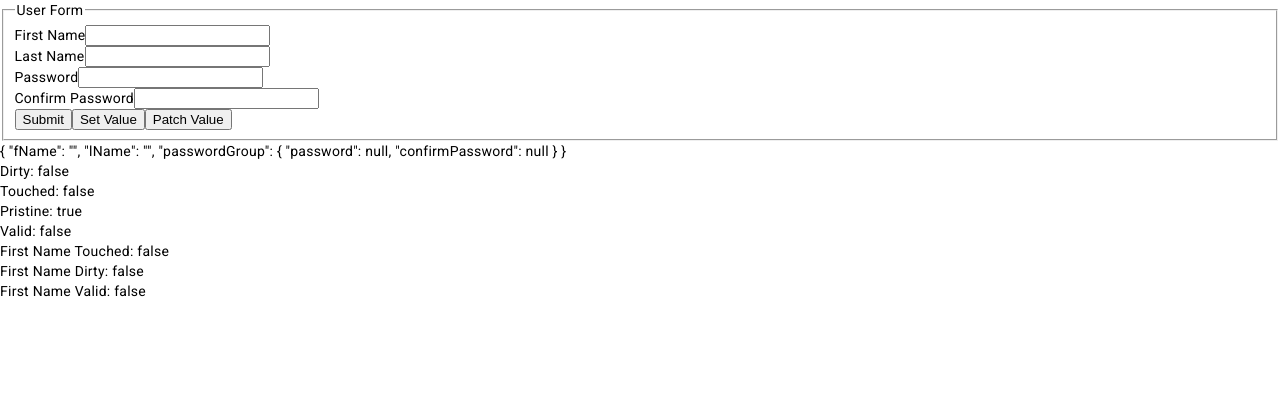
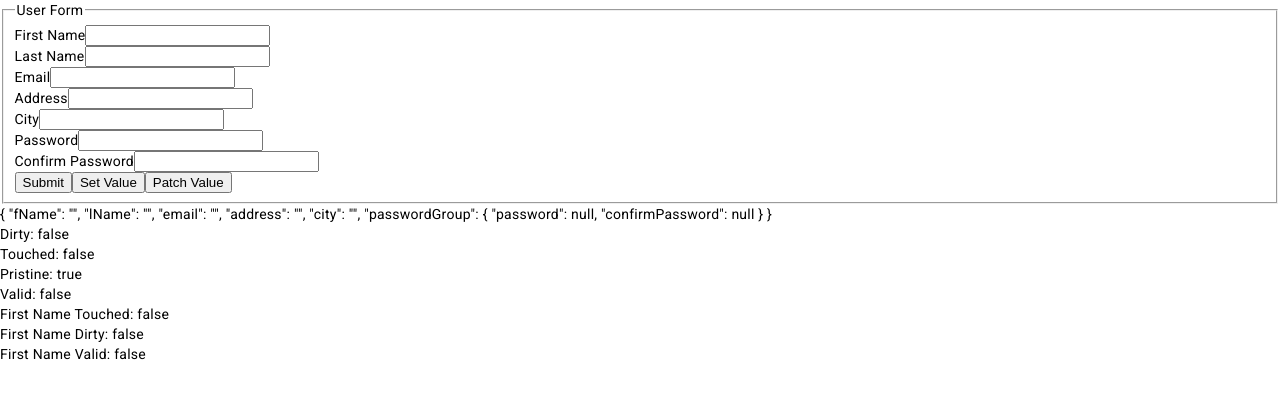
Before and after one commit to Brand0nLe/formspractice, an Angular app: page /userform in a window 1280 px wide. Shown: the top 398 px of the page. Built offline with nearby package versions, Linux system fonts and the light colour scheme.

Commit message:
update form with email, address, city

```diff
--- a/src/app/userform/userform.component.html
+++ b/src/app/userform/userform.component.html
@@ -18,6 +18,33 @@
           class="form-control"
           id="lName"
           formControlName="lName"
+        />
+      </div>
+      <div class="form-group">
+        <label for="email">Email</label>
+        <input
+          type="text"
+          class="form-control"
+          id="email"
+          formControlName="email"
+        />
+      </div>
+      <div class="form-group">
+        <label for="address">Address</label>
+        <input
+          type="text"
+          class="form-control"
+          id="address"
+          formControlName="address"
+        />
+      </div>
+      <div class="form-group">
+        <label for="city">City</label>
+        <input
+          type="text"
+          class="form-control"
+          id="city"
+          formControlName="city"
         />
       </div>
       <!-- <div class="form-group">
--- a/src/app/userform/userform.component.ts
+++ b/src/app/userform/userform.component.ts
@@ -17,8 +17,9 @@ export class UserformComponent implements OnInit{
     this.userForm.setValue({
       fName: '',
       lName: '',
-      mName: '',
-      hasMiddleName: true
+      email: '',
+      address: '',
+      city: ''
     });
   }
 
@@ -27,7 +28,9 @@ export class UserformComponent implements OnInit{
     this.userForm.patchValue({
       fName: '',
       lName: '',
-      mName: ''
+      email: '',
+      address: '',
+      city: ''
     });
   }
 
@@ -62,6 +65,9 @@ export class UserformComponent implements OnInit{
       this.userForm = this.formBuilder.group({
         fName: ['', [Validators.required, Validators.minLength(2)]],
         lName: ['', [Validators.required, Validators.minLength(2)]],
+        email: ['', [Validators.required, Validators.minLength(2)]],
+        address: ['', [Validators.required, Validators.minLength(2)]],
+        city: ['', [Validators.required, Validators.minLength(2)]],
         passwordGroup: this.formBuilder.group({
           password: null,
           confirmPassword: null
```
